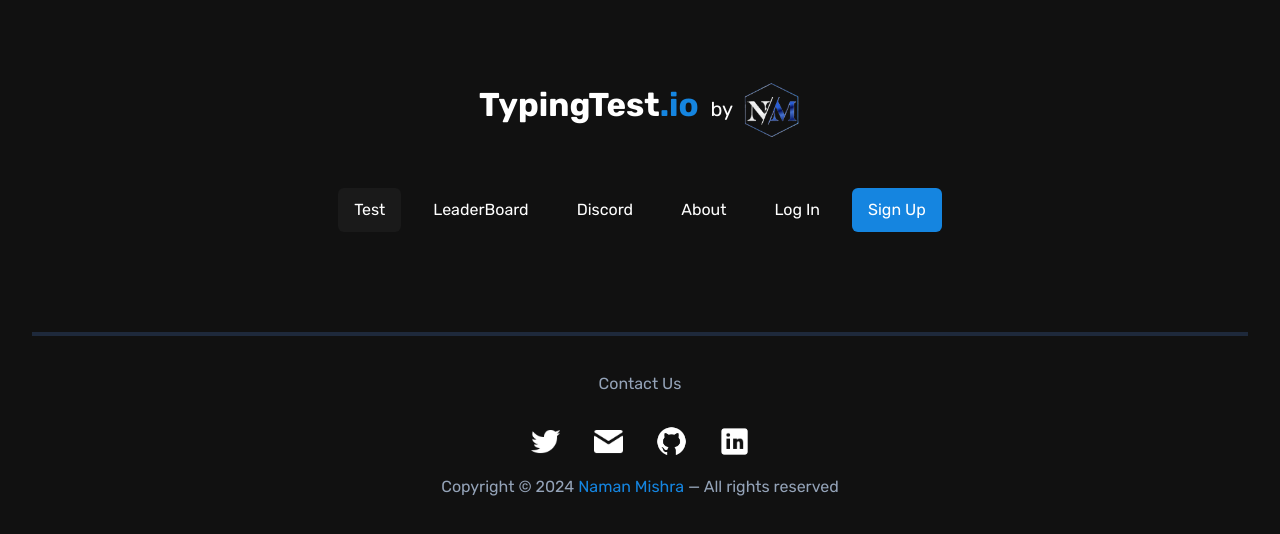
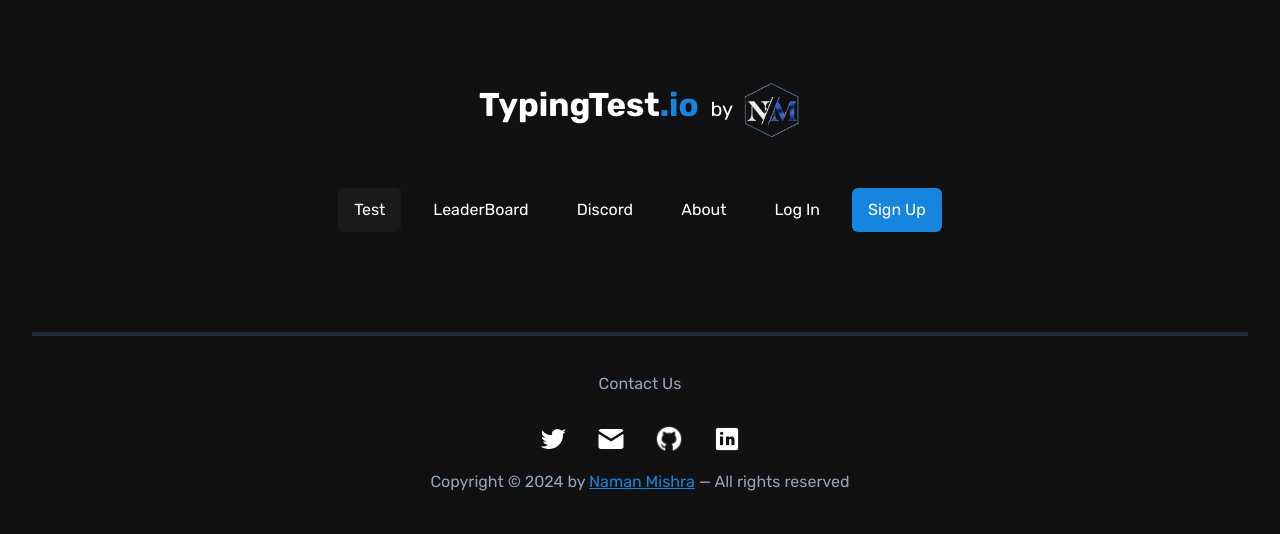
Before and after one commit to Naman-Mishra-3116/TypingTest, a React (Vite) app: page / in a window 1280 px wide. Shown: the top 534 px of the page. Built offline with nearby package versions, Linux system fonts and the light colour scheme.

Commit message:
before about section

```diff
--- a/src/components/MainFooter.jsx
+++ b/src/components/MainFooter.jsx
@@ -10,7 +10,9 @@
   return (
     <div className="flex flex-col gap-4 mt-[100px]">
       <hr className="border-slate-800 border-2 mb-5" />
-      <p className="text-md text-slate-400 mb-3 hover:underline hover:text-slate-200">Contact Us</p>
+      <p className="text-md text-slate-400 mb-3 hover:underline hover:text-slate-200">
+        Contact Us
+      </p>
       <nav className="flex gap-7 self-center">
         <NavLink
           target="_blank"
@@ -18,7 +20,7 @@
           end
           className="hover:scale-110 duration-75 transition ease-in"
         >
-          <img src={twitter} alt="twitter logo" width={35} height={35} />
+          <img src={twitter} alt="twitter logo" width={30} height={30} />
         </NavLink>
         <NavLink
           target="_blank"
@@ -32,7 +34,7 @@
           className="hover:scale-110 duration-75 transition ease-in"
           end
         >
-          <img src={mail} alt="mail logo" width={35} height={35} />
+          <img src={mail} alt="mail logo" width={30} height={30} />
         </NavLink>
         <NavLink
           target="_blank"
@@ -42,7 +44,7 @@
           className="hover:scale-110 duration-75 transition ease-in"
           end
         >
-          <img src={gitHub} alt="github logo" width={35} height={35} />
+          <img src={gitHub} alt="github logo" width={30} height={30} />
         </NavLink>
         <NavLink
           target="_blank"
@@ -50,10 +52,14 @@
           className="hover:scale-110 duration-75 transition-transform ease-in"
           end
         >
-          <img src={linkedIn} alt="Linkedin logo" width={35} height={35} />
+          <img src={linkedIn} alt="Linkedin logo" width={30} height={30} />
         </NavLink>
       </nav>
-      <p className="text-md text-slate-400 hover:text-slate-200">Copyright &copy; {year} <span className="text-[#1585e0]">Naman Mishra</span> &mdash; All rights reserved</p>
+      <p className="text-md text-slate-400 hover:text-slate-200">
+        Copyright &copy; {year} by{" "}
+        <span className="text-[#1585e0] underline">Naman Mishra</span> &mdash;
+        All rights reserved
+      </p>
     </div>
   );
 };
```
